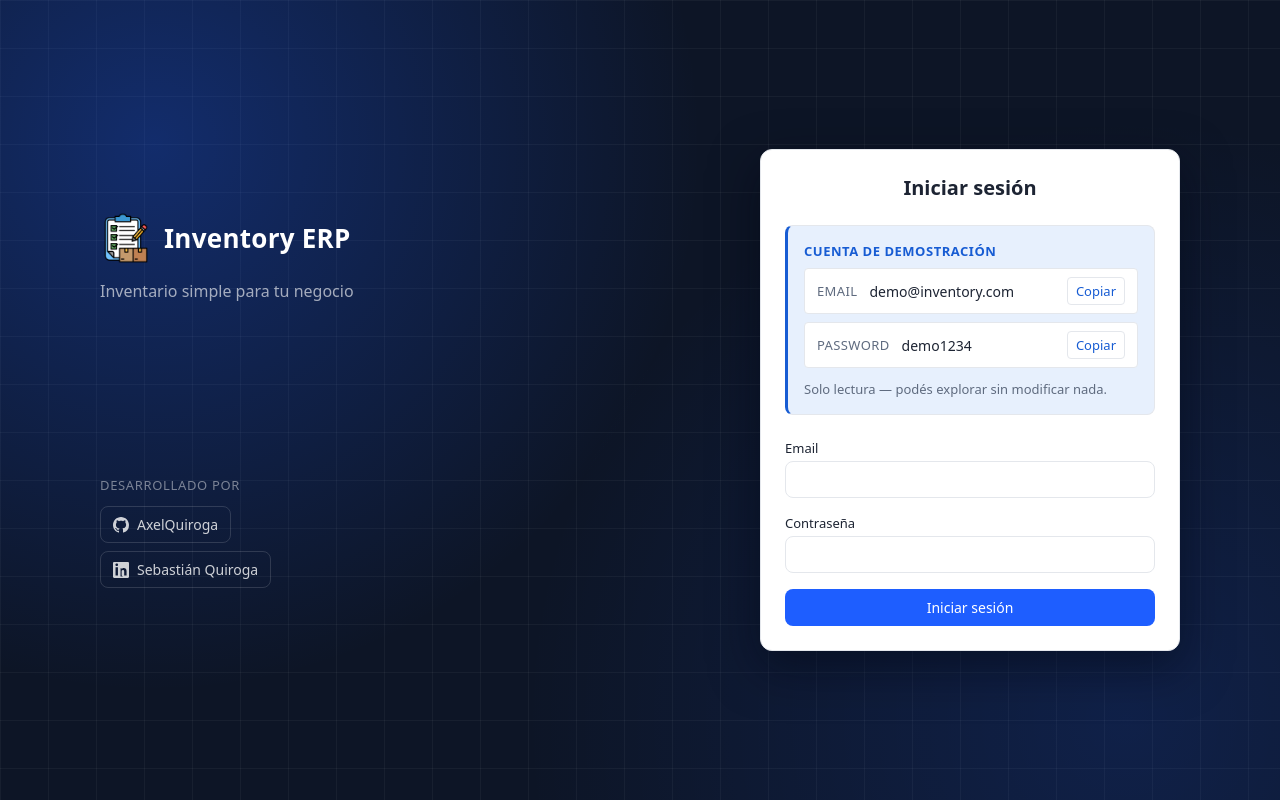
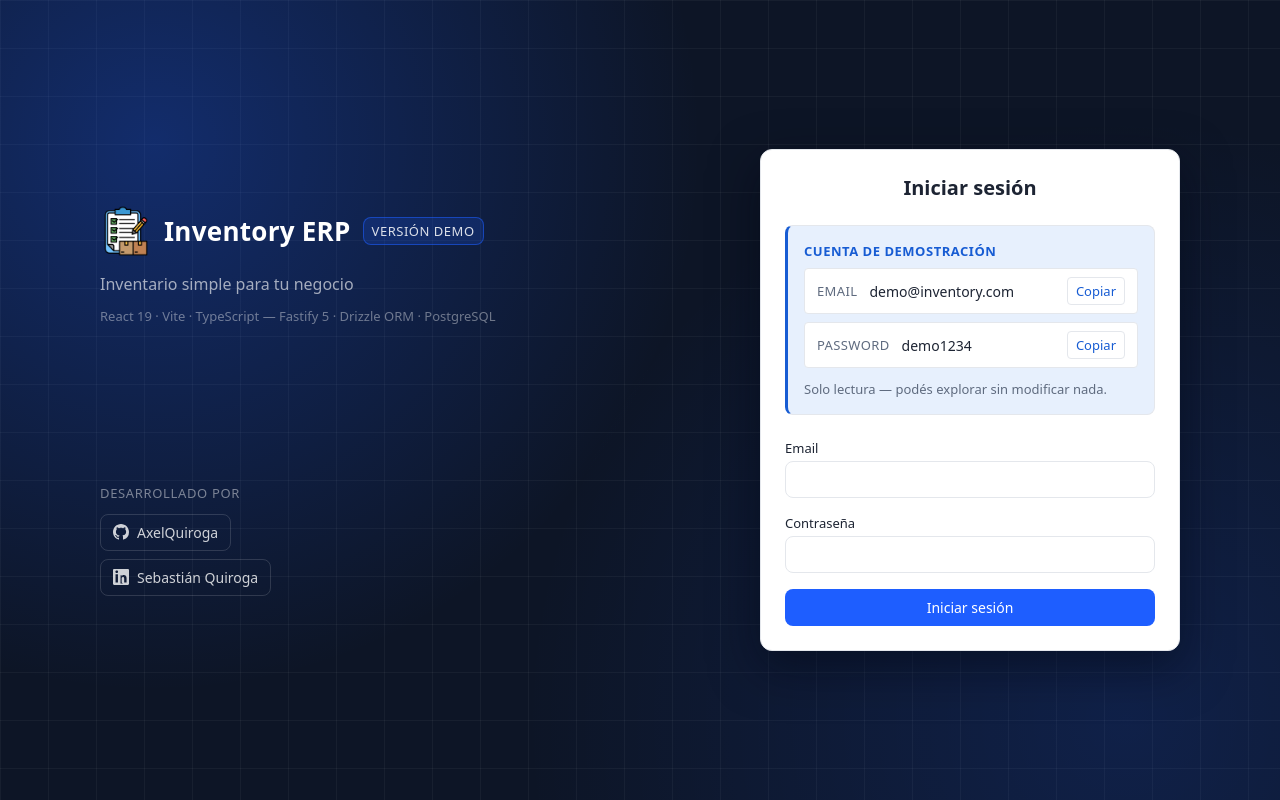
Before and after one commit to AxelQuiroga/inventory-frontend, a React (Vite) app: page /login in a window 1280 px wide. Built offline with nearby package versions, Linux system fonts and the light colour scheme; no server answers.

Commit message:
feat(ui): demo badge and real tech stack on login hero

```diff
--- a/src/features/auth/LoginPage.module.css
+++ b/src/features/auth/LoginPage.module.css
@@ -67,6 +67,9 @@
 .brandIdentity {
   display: flex;
   align-items: center;
+  /* En mobile el chip "Versión demo" puede no entrar en una fila: se envuelve
+     en vez de desbordar (el check responsive lo vigila). */
+  flex-wrap: wrap;
   gap: var(--space-3);
 }
 
@@ -83,11 +86,33 @@
   color: #ffffff;
 }
 
+/* Chip "Versión demo": patrón translúcido del hero (como los chips de la
+   autoría) — la vitrina pública del portfolio es una demo. */
+.demoBadge {
+  padding: var(--space-1) var(--space-2);
+  border: 1px solid rgba(30, 94, 255, 0.55);
+  border-radius: var(--radius-md);
+  background: rgba(30, 94, 255, 0.18);
+  color: rgba(255, 255, 255, 0.85);
+  font-size: var(--font-size-sm);
+  font-weight: 500;
+  text-transform: uppercase;
+  letter-spacing: 0.04em;
+  white-space: nowrap;
+}
+
 .tagline {
   margin: var(--space-4) 0 0;
   max-width: 34ch;
   font-size: var(--font-size-lg);
   color: rgba(255, 255, 255, 0.62);
+}
+
+/* Stack tecnológico en letra chica: verificado contra los package.json. */
+.techStack {
+  margin: var(--space-3) 0 0;
+  font-size: var(--font-size-sm);
+  color: rgba(255, 255, 255, 0.4);
 }
 
 /* Autoría: chips "logo + nombre" clickeables (target _blank, el ícono es
--- a/src/features/auth/LoginPage.tsx
+++ b/src/features/auth/LoginPage.tsx
@@ -19,6 +19,8 @@ const AUTHOR_NAME = 'Sebastián Quiroga'
 const AUTHOR_GITHUB_URL = 'https://github.com/AxelQuiroga'
 const AUTHOR_LINKEDIN_URL = 'https://www.linkedin.com/in/sebasti%C3%A1n-quiroga-a273611a9/'
 const TAGLINE = 'Inventario simple para tu negocio'
+// Stack real del proyecto (verificado contra los package.json de ambos repos).
+const TECH_STACK = 'React 19 · Vite · TypeScript — Fastify 5 · Drizzle ORM · PostgreSQL'
 
 // Íconos de marca inline (sin dependencias). aria-hidden: el nombre visible
 // del link es el texto accesible; el ícono es decorativo.
@@ -98,8 +100,11 @@ export function LoginPage() {
           <div className={styles.brandIdentity}>
             <img src="/logoinventario.png" alt="" className={styles.brandLogo} />
             <span className={styles.brandName}>Inventory ERP</span>
+            {/* Vitrina pública del portfolio: el sistema es una demo */}
+            <span className={styles.demoBadge}>Versión demo</span>
           </div>
           <p className={styles.tagline}>{TAGLINE}</p>
+          <p className={styles.techStack}>{TECH_STACK}</p>
         </section>
 
         <Card>
```
